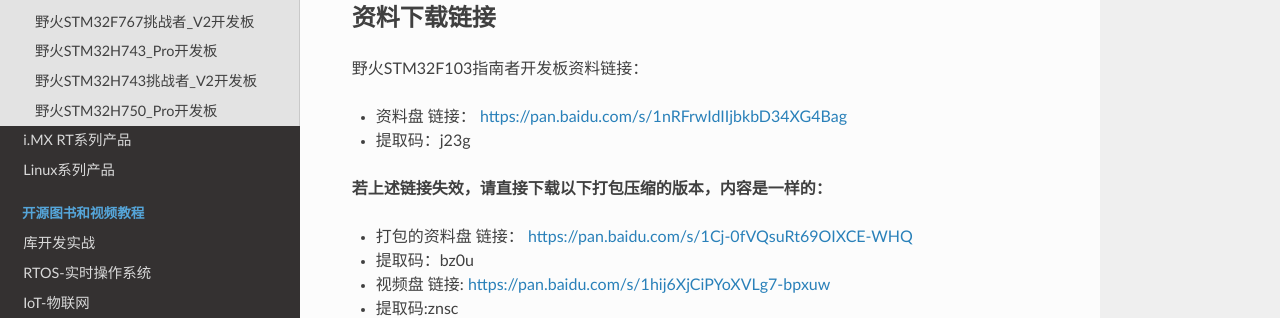
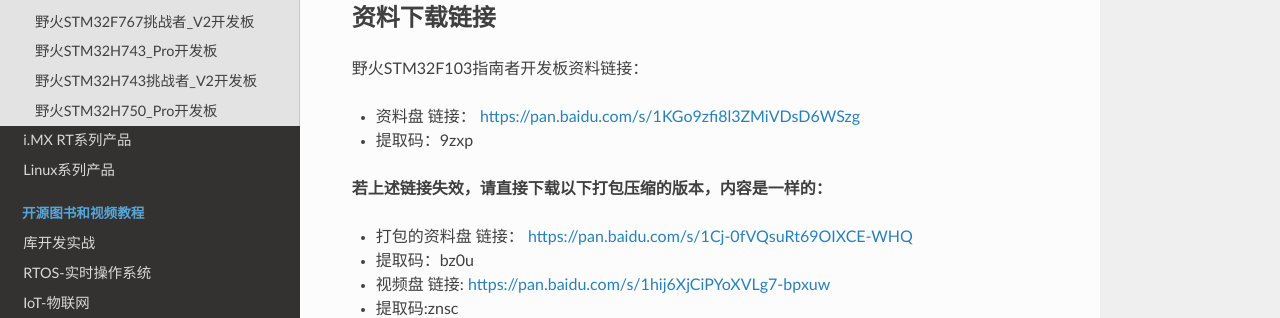
Before and after one commit to Embedfire/ebf_products, a Sphinx documentation site: the page built from documentation/stm32/ebf_stm32f103_zhinanzhe.rst, in a window 1280 px wide and 900 px high. Shown: the part 170-488 px from the top of the window. Built offline with Sphinx 7.4.7 and the Read the Docs theme 2.0.0, drawn with Linux system fonts in a browser that asks for light colours; pages that are not in the unit, such as notebooks, are missing from menus.

Commit message:
Update ebf_stm32f103_zhinanzhe.rst

```diff
--- a/documentation/stm32/ebf_stm32f103_zhinanzhe.rst
+++ b/documentation/stm32/ebf_stm32f103_zhinanzhe.rst
@@ -8,8 +8,8 @@
 
 野火STM32F103指南者开发板资料链接：
 
--  资料盘 链接： https://pan.baidu.com/s/1nRFrwIdIIjbkbD34XG4Bag
--  提取码：j23g
+-  资料盘 链接： https://pan.baidu.com/s/1KGo9zfi8l3ZMiVDsD6WSzg
+-  提取码：9zxp
 
 **若上述链接失效，请直接下载以下打包压缩的版本，内容是一样的：**
 
```
